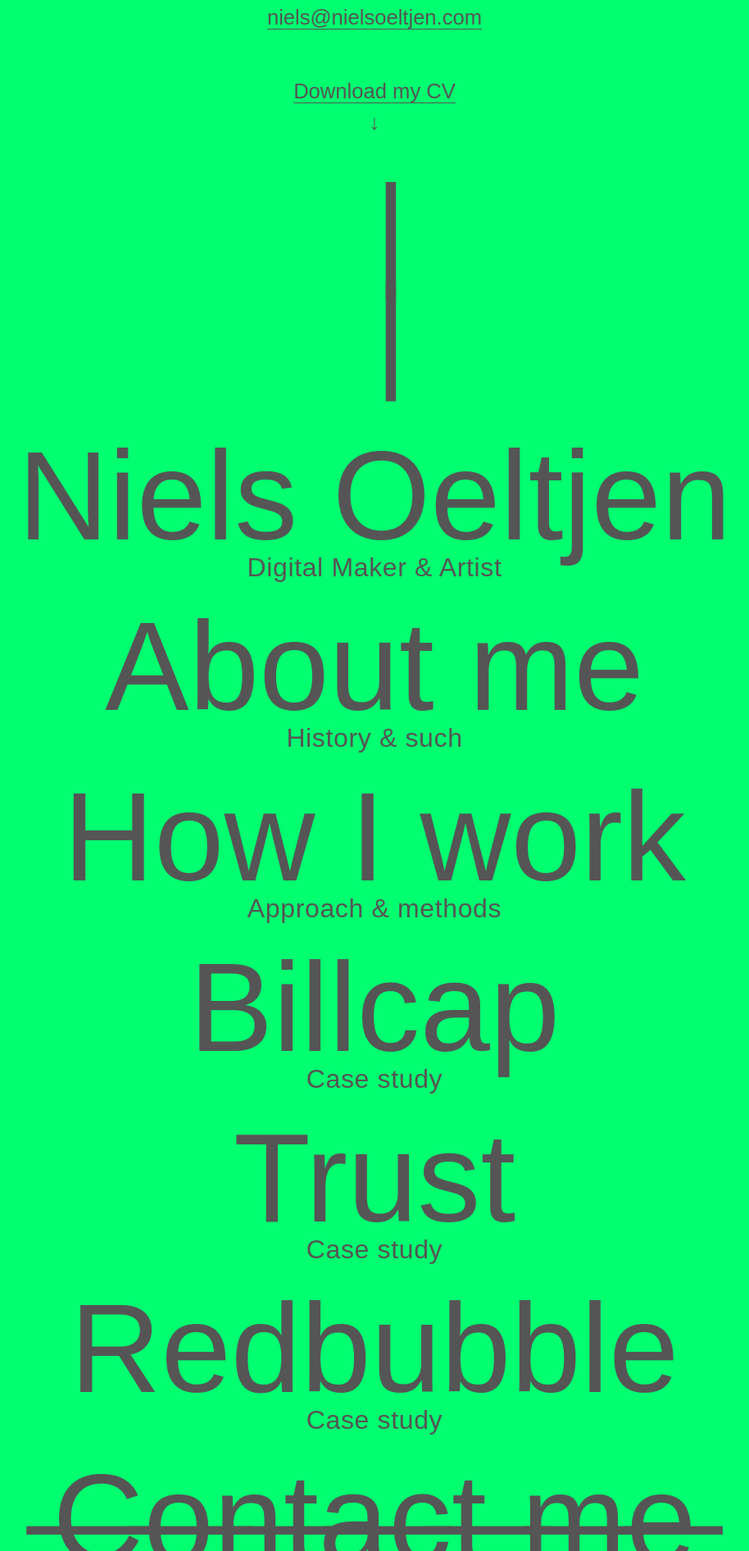
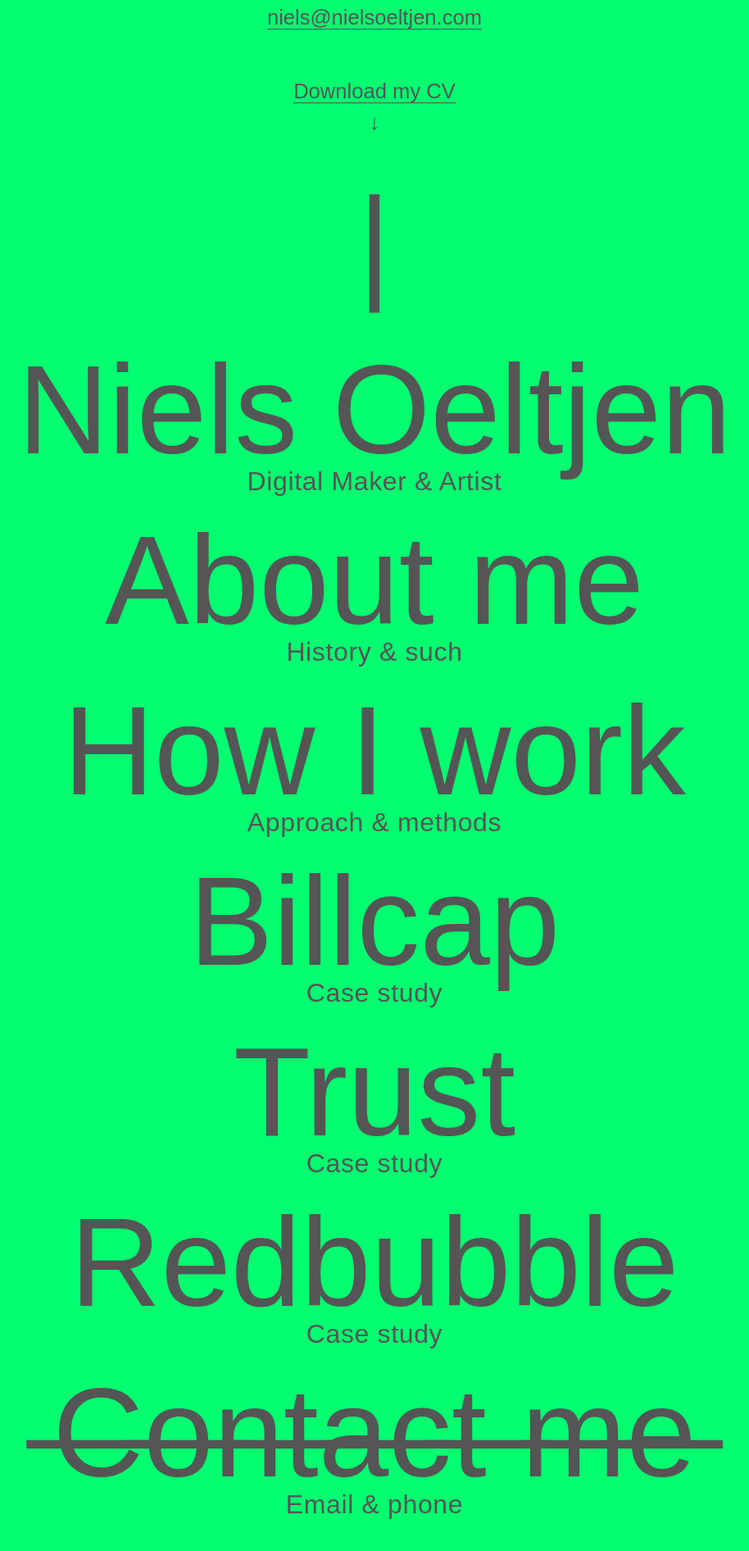
Before and after one commit to Elbone/elbone.github.io, a Jekyll site: the page built from contact-me/index.html, in a window 1280 px wide. Shown: the part 345-2237 px from the top of the page at 82% size, without its empty margins (183-1097 px from the left). Built offline with Jekyll 4.4.1, drawn with Linux system fonts in a browser that asks for light colours.

Commit message:
Renters and shortens line after content

```diff
--- a/_sass/content.sass
+++ b/_sass/content.sass
@@ -1,13 +1,12 @@
 .content
-  padding: 2vw 0 2vw 0
+  padding: 2vw 0 0 0
   position: relative
   &:after
     +text-title
-    line-height: 0.8
-    content: "| |"
+    text-align: center
+    content: "|"
     display: block
-    margin: 0 auto
-    width: 0.125rem
+    // margin: 5% auto
   h2
     +text-subtitle
     margin-top: 3vw
```
